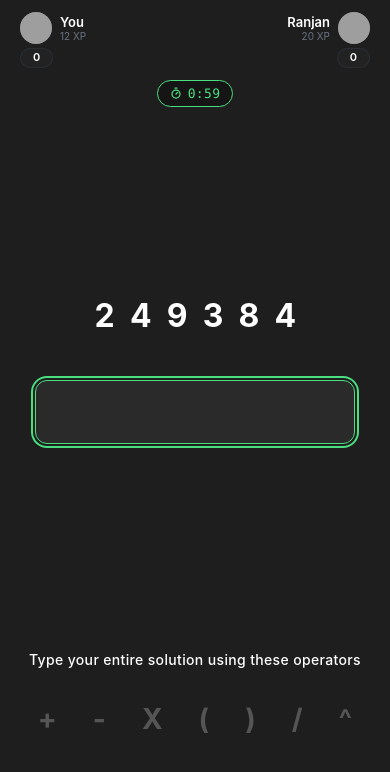
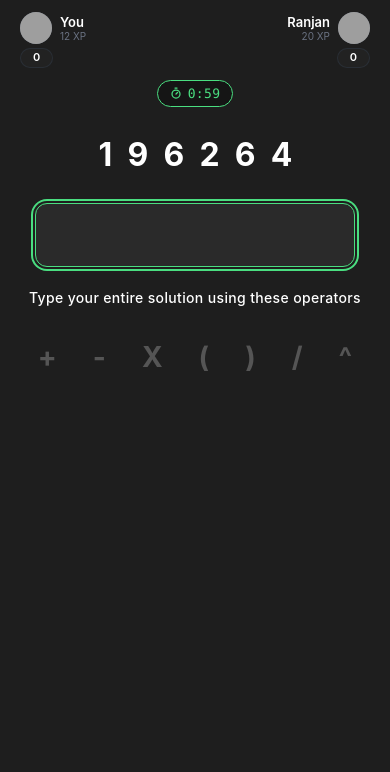
Before and after one commit to somnath-07/Hectoclash-Matiks, a React (Vite) app: page / in a window 390 px wide. Shown: the top 772 px of the page. Built offline with nearby package versions, Linux system fonts and the light colour scheme; grey boxes are pictures that could not be loaded.

Commit message:
fix: keep operators visible on mobile by preventing layout shift and update digits to 1 9 6 2 6 4

```diff
--- a/src/App.jsx
+++ b/src/App.jsx
@@ -5,7 +5,7 @@ import GameBoard from './components/GameBoard';
 import OperatorDock from './components/OperatorDock';
 
 function App() {
-  const [digits] = useState([2, 4, 9, 3, 8, 4]);
+  const [digits] = useState([1, 9, 6, 2, 6, 4]);
   const [inputValue, setInputValue] = useState('');
   const [currentResult, setCurrentResult] = useState(null);
   const [hasWon, setHasWon] = useState(false);
@@ -53,8 +53,8 @@ function App() {
   };
 
   return (
-    <div className="h-screen h-[100dvh] bg-[var(--color-hectoc-bg)] text-white font-sans flex flex-col items-center select-none overflow-hidden">
-      <div className="relative z-10 w-full max-w-md h-full flex flex-col pt-3 px-5">
+    <div className="min-h-screen min-h-[100dvh] bg-[var(--color-hectoc-bg)] text-white font-sans flex flex-col items-center select-none overflow-y-auto">
+      <div className="relative z-10 w-full max-w-md h-full min-h-[100dvh] flex flex-col justify-start pt-3 px-5">
         <TopBar />
 
         <GameBoard
--- a/src/components/GameBoard.jsx
+++ b/src/components/GameBoard.jsx
@@ -2,7 +2,7 @@ import React from 'react';
 
 export default function GameBoard({ digits, inputValue, onInputChange }) {
   return (
-    <div className="w-full flex-1 overflow-hidden flex flex-col items-center justify-center gap-10">
+    <div className="w-full shrink-0 flex flex-col items-center justify-center gap-6 mt-6">
       {/* Digits row */}
       <div className="flex items-center justify-center gap-4 text-white">
         {digits.map((digit, i) => (
--- a/src/components/OperatorDock.jsx
+++ b/src/components/OperatorDock.jsx
@@ -4,7 +4,7 @@ export default function OperatorDock({ onOperatorTap }) {
   const operators = ['+', '-', 'X', '(', ')', '/', '^'];
 
   return (
-    <div className="w-full flex flex-col items-center pt-5 pb-[100px] gap-6 z-20 shrink-0">
+    <div className="w-full flex flex-col items-center pt-5 pb-6 gap-6 z-20 shrink-0">
       <div className="text-[14px] text-white font-medium tracking-wide">
         Type your entire solution using these operators
       </div>
```
